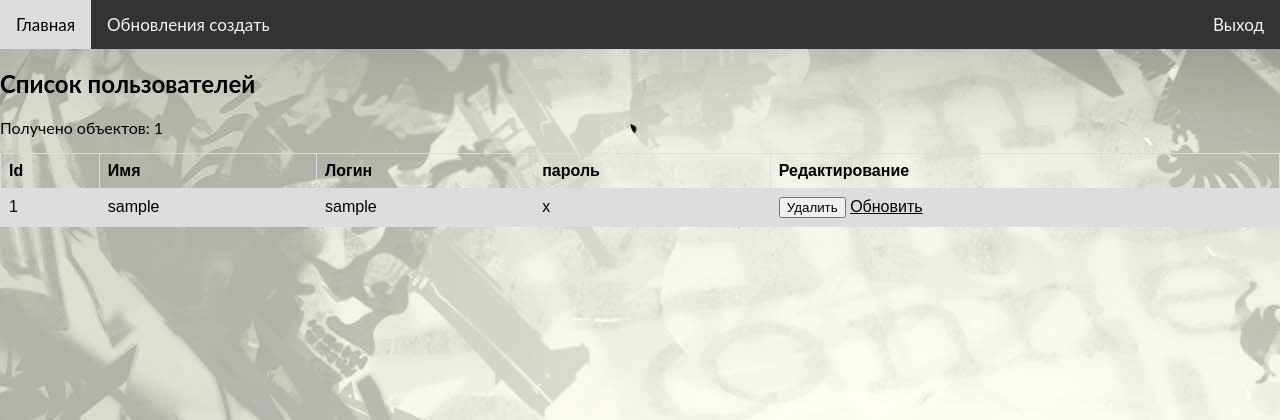
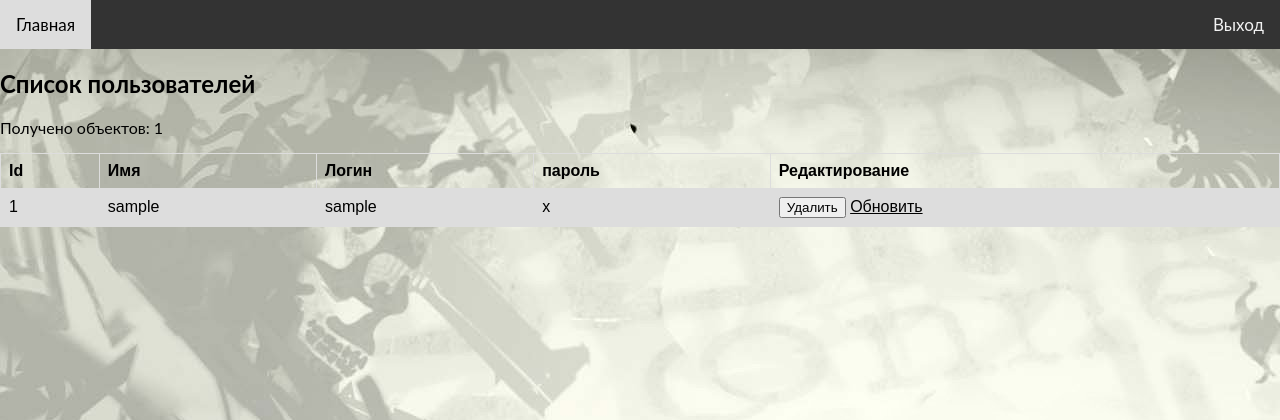
Before and after one commit to xratq/kurs_project, a PHP site: page /admin/Infousers.php in a window 1280 px wide. Shown: the top 420 px of the page. Run offline with PHP 8.4, Linux system fonts and the light colour scheme; tables that the repository leaves empty or names only in its code hold one stand-in row (values such as "Sample post").

```diff
--- a/admin/Infousers.php
+++ b/admin/Infousers.php
@@ -40,7 +40,6 @@
 <body style="background-image: url(../image/backgr.jpg)">
 <div class="topnav" id="myTopnav">
   <a class="active" href="../admin/admin.html">Главная</a>
-  <a href="#Update">Обновления создать</a>
   <div class="search-container">
     <a href="../admin/admin.html">Выход</a>
 
```
